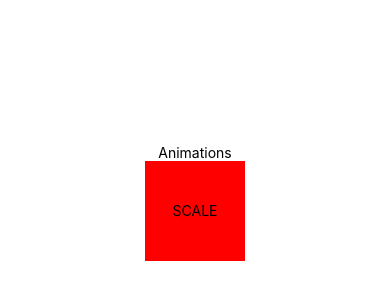
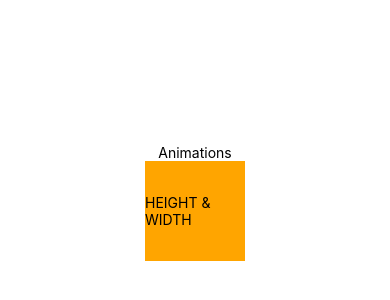
Before and after one commit to niccmac/animations, a React Native app: screen / in a window 390 px wide. Shown: the part 220-520 px from the top of the page. Built offline with nearby package versions, Linux system fonts and the light colour scheme.

Commit message:
Add height and width

```diff
--- a/App.js
+++ b/App.js
@@ -50,6 +50,20 @@ export default function App() {
         toValue: 1,
         duration: 3000,
         useNativeDriver: true,
+      }).start();
+    });
+  };
+  const heightWidth = useRef(new Animated.Value(100)).current;
+  const startHeightWidthAnimation = () => {
+    Animated.timing(heightWidth, {
+      toValue: 20,
+      duration: 3000,
+      useNativeDriver: false,
+    }).start(() => {
+      Animated.timing(heightWidth, {
+        toValue: 100,
+        duration: 3000,
+        useNativeDriver: false,
       }).start();
     });
   };
@@ -110,7 +124,7 @@ export default function App() {
           <Text style={{ color: "black" }}>{"TRANSLATE POSITION > < "}</Text>
         </Animated.View>
       </TouchableWithoutFeedback> */}
-      <TouchableWithoutFeedback onPressIn={startScaleAnimation}>
+      {/* <TouchableWithoutFeedback onPressIn={startScaleAnimation}>
         <Animated.View
           style={{
             backgroundColor: "red",
@@ -128,6 +142,20 @@ export default function App() {
         >
           <Text style={{ color: "black" }}>{"SCALE"}</Text>
         </Animated.View>
+      </TouchableWithoutFeedback> */}
+      <TouchableWithoutFeedback onPressIn={startHeightWidthAnimation}>
+        <Animated.View
+          style={{
+            backgroundColor: "orange",
+            flexDirection: "row",
+            height: heightWidth,
+            width: heightWidth,
+            justifyContent: "center",
+            alignItems: "center",
+          }}
+        >
+          <Text style={{ color: "black" }}>{"HEIGHT & WIDTH"}</Text>
+        </Animated.View>
       </TouchableWithoutFeedback>
     </View>
   );
```
